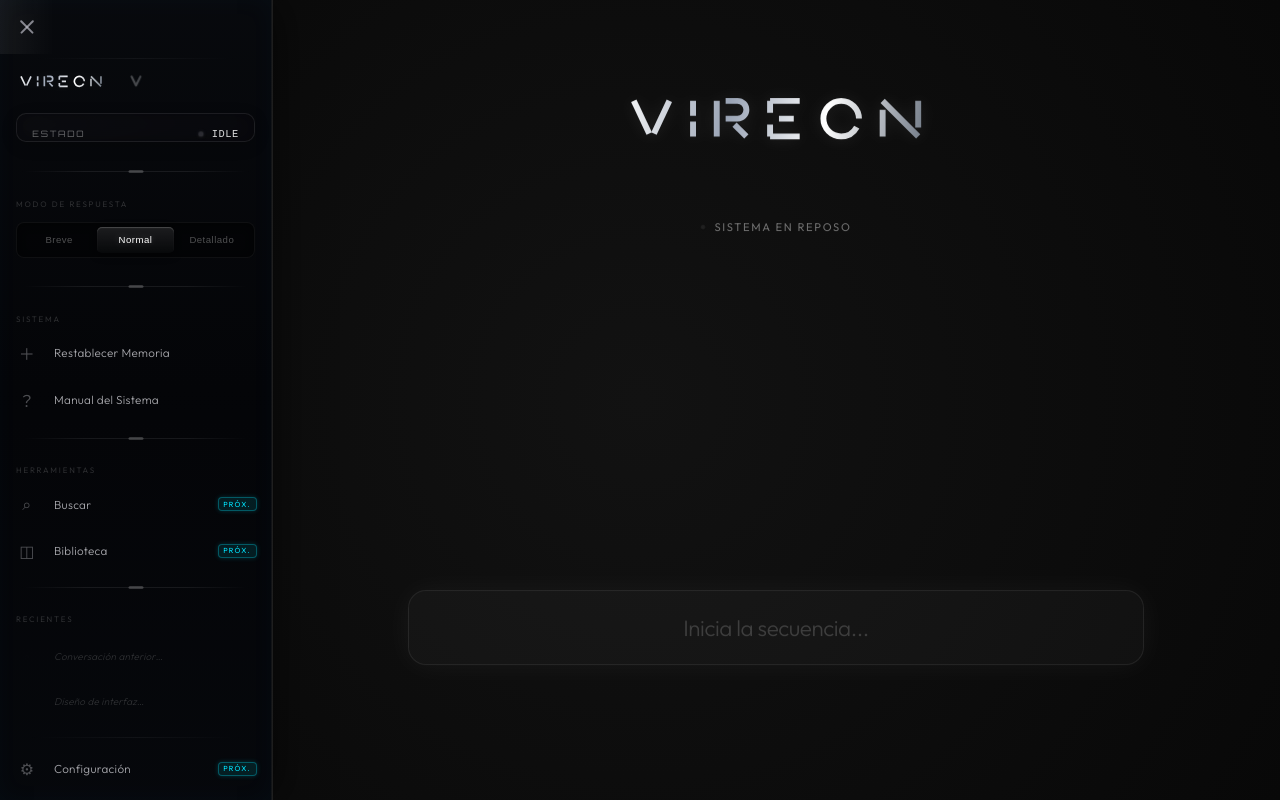
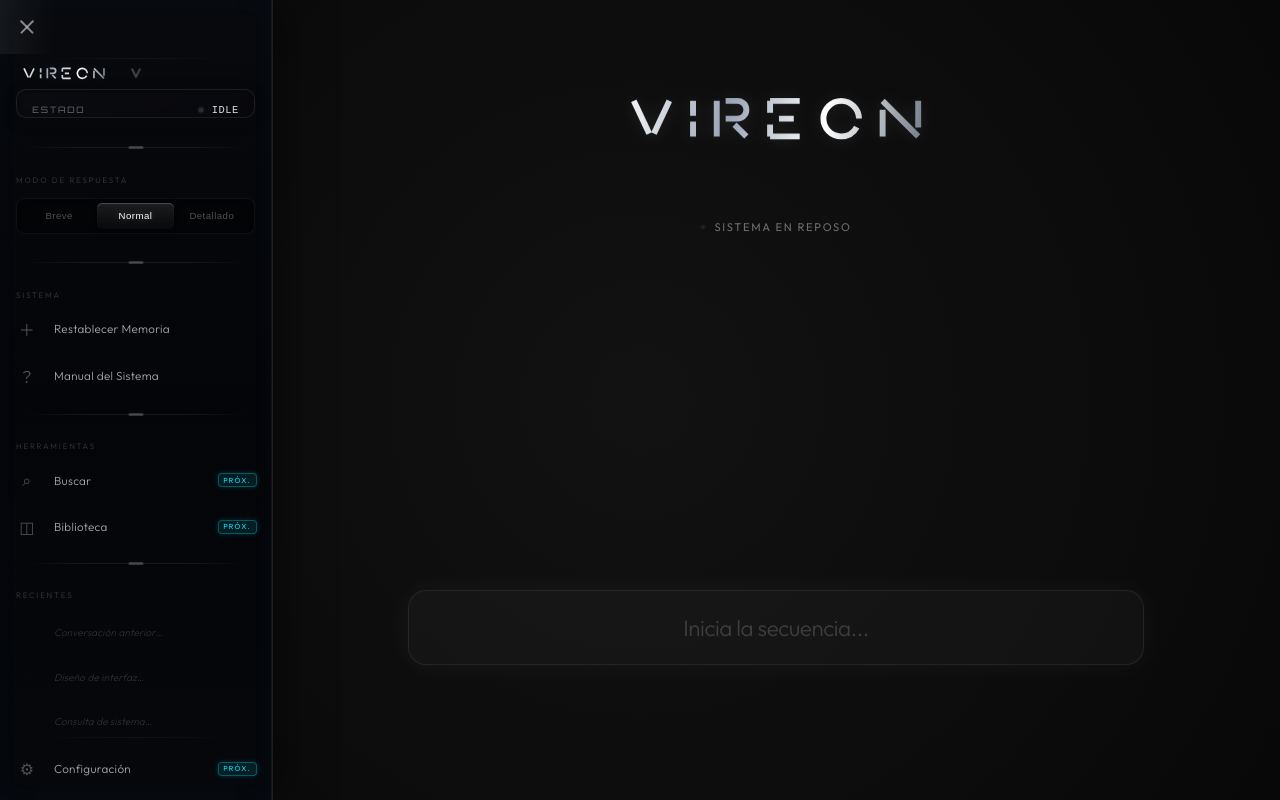
Before and after one commit to biBryan/Vireon, a plain HTML site: page index.html in a window 1280 px wide. Both pictures are taken after a click on the button 27 px from the left and 27 px from the top of the page. Drawn offline with Linux system fonts and the light colour scheme; no server answers.

Commit message:
Corregir consistencia estructural de sidebar

```diff
--- a/css/sidebar.css
+++ b/css/sidebar.css
@@ -214,34 +214,36 @@
     background: linear-gradient(120deg, #ffffff 0%, #8a94a5 50%, #606a78 100%);
     -webkit-background-clip: text;
     background-clip: text;
-    padding: 0.5rem 0 0.5rem;
+    padding: 0;
     white-space: nowrap;
     position: relative;
-    height: 42px;
+    height: 54px; /* Unified with toggle height */
     display: flex;
     align-items: center;
     pointer-events: none;
     user-select: none;
-    transition: height 0.4s cubic-bezier(0.16, 1, 0.3, 1),
-                padding 0.4s ease;
+    transition: height 0.4s cubic-bezier(0.16, 1, 0.3, 1);
 }
 
 .vireon-sidebar.expanded .sidebar-branding {
-    height: 60px;
-    padding: 0.5rem 0 1rem;
+    height: 54px;
+    padding: 0;
 }
 
 .vireon-sidebar-wordmark {
+    width: 90px;
+    height: auto;
+    filter: drop-shadow(0 0 6px rgba(255,255,255,0.08));
     opacity: 0;
-    transform: translateX(10px);
-    transition: opacity 0.3s ease, transform 0.4s cubic-bezier(0.25, 0.8, 0.25, 1);
-    margin-left: 1rem;
+    transform: translateX(5px);
+    transition: opacity 0.3s ease, transform 0.4s cubic-bezier(0.16, 1, 0.3, 1);
+    margin-left: 1.2rem;
 }
 
 .vireon-sidebar.expanded .vireon-sidebar-wordmark {
     opacity: 1;
     transform: translateX(0);
-    transition-delay: 0.05s;
+    transition-delay: 0.1s;
 }
 
 /* Mini logo visible only when collapsed */
@@ -270,7 +272,8 @@
 
 .vireon-sidebar.expanded .vireon-mini-logo {
     opacity: 0;
-    transform: translateX(-50%) scale(0.8);
+    transform: translateX(-50%) scale(0.7);
+    transition: opacity 0.15s ease, transform 0.2s ease;
 }
 
 /* ─────────────────────────────────────────────
@@ -298,12 +301,10 @@
     transition-delay: 0.12s;
 }
 
-/* Collapsed: section labels collapse to zero */
+/* Collapsed: section labels hide without collapsing space to avoid jumping */
 .vireon-sidebar:not(.expanded) .sidebar-section-label {
-    height: 0;
-    padding: 0;
-    margin: 0;
-    overflow: hidden;
+    opacity: 0;
+    visibility: hidden;
 }
 
 
@@ -335,9 +336,9 @@
     transition: opacity 0.3s ease;
 }
 
-/* Collapsed state: dividers become subtle dots */
+/* Collapsed state: dividers stay in position */
 .vireon-sidebar:not(.expanded) .sidebar-divider {
-    margin: 0.35rem auto;
+    margin: 0.8rem auto;
     width: 4px;
     height: 4px;
     background: rgba(255, 255, 255, 0.1);
@@ -378,11 +379,11 @@
                 margin 0.3s ease;
 }
 
-/* ── Collapsed: tighter spacing ── */
+/* ── Collapsed: maintain vertical consistency ── */
 .vireon-sidebar:not(.expanded) .sidebar-item {
-    height: 38px !important;
-    min-height: 38px !important;
-    margin: 0.05rem 0 !important;
+    height: 42px !important;
+    min-height: 42px !important;
+    margin: 0.15rem 0 !important;
 }
 
 /* Hover — subtle background + left accent reveal */
@@ -473,11 +474,11 @@
     text-shadow: 0 0 12px rgba(255, 255, 255, 0.4);
 }
 
-/* ── Collapsed Glow Effect: icon lights up like a lamp ── */
+/* ── Collapsed Glow Effect: icon lights up without scale change ── */
 .vireon-sidebar:not(.expanded) .sidebar-item:hover .sidebar-item-icon {
     opacity: 1 !important;
     color: var(--sidebar-text-bright) !important;
-    transform: scale(1.25) !important;
+    transform: scale(1) !important; /* No jumping scale */
     text-shadow: 0 0 10px rgba(var(--sidebar-accent), 0.8),
                  0 0 25px rgba(var(--sidebar-accent), 0.5),
                  0 0 50px rgba(var(--sidebar-accent), 0.2) !important;
--- a/js/sidebar.js
+++ b/js/sidebar.js
@@ -78,7 +78,7 @@
             <svg class="vireon-mini-logo" viewBox="0 0 100 100" xmlns="http://www.w3.org/2000/svg">
                 <path d="M 25,25 L 50,75 L 75,25" fill="none" stroke="url(#vireon-silver)" stroke-width="12" stroke-linecap="round" stroke-linejoin="round" />
             </svg>
-            <svg class="vireon-sidebar-wordmark" viewBox="0 0 540 100" xmlns="http://www.w3.org/2000/svg" style="width: 90px; height: auto; filter: drop-shadow(0 0 6px rgba(255,255,255,0.08));">
+            <svg class="vireon-sidebar-wordmark" viewBox="0 0 540 100" xmlns="http://www.w3.org/2000/svg">
                 <g fill="none" stroke="url(#vireon-silver)" stroke-width="10" stroke-linecap="butt" stroke-linejoin="miter">
                     <path d="M 30,20 L 56,75" />
                     <path d="M 90,20 L 64,75" />
```
